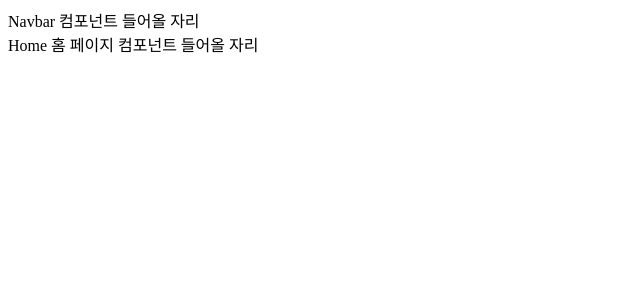
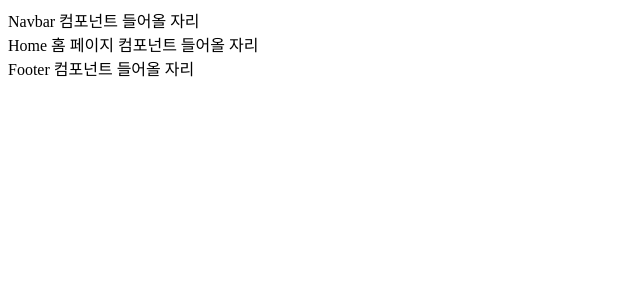
Before and after one commit to codestates-seb/seb43_main_014, a React (Create React App) app in the folder client/: page / in a window 1280 px wide. Shown: the top 300 px of the page, without its empty margins (0-640 px from the left). Built offline with nearby package versions, Linux system fonts and the light colour scheme.

Commit message:
✨ Feat : 라우팅 처리
 - footer태그 자리에 Footer컴포넌트 들어오면 됩니다!

```diff
--- a/client/src/pages/Root.jsx
+++ b/client/src/pages/Root.jsx
@@ -6,6 +6,7 @@ export default function Root() {
     <div>
       <nav>Navbar 컴포넌트 들어올 자리</nav>
       <Outlet />
+      <footer>Footer 컴포넌트 들어올 자리</footer>
     </div>
   );
 }
```
